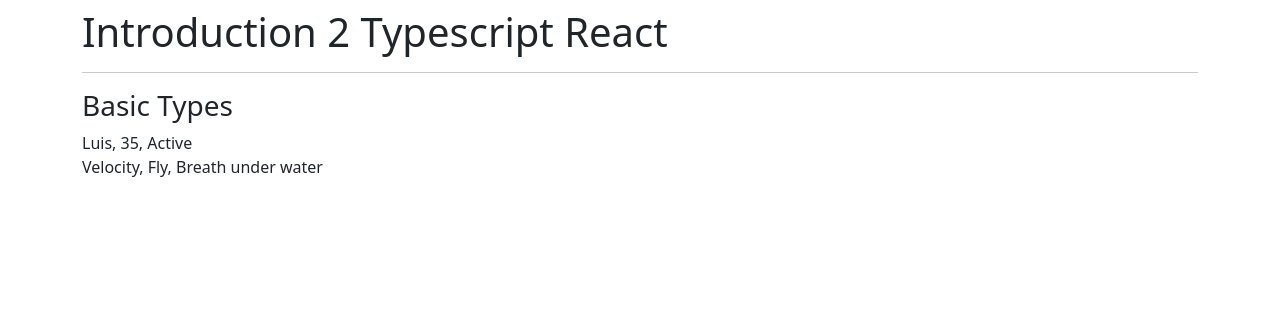
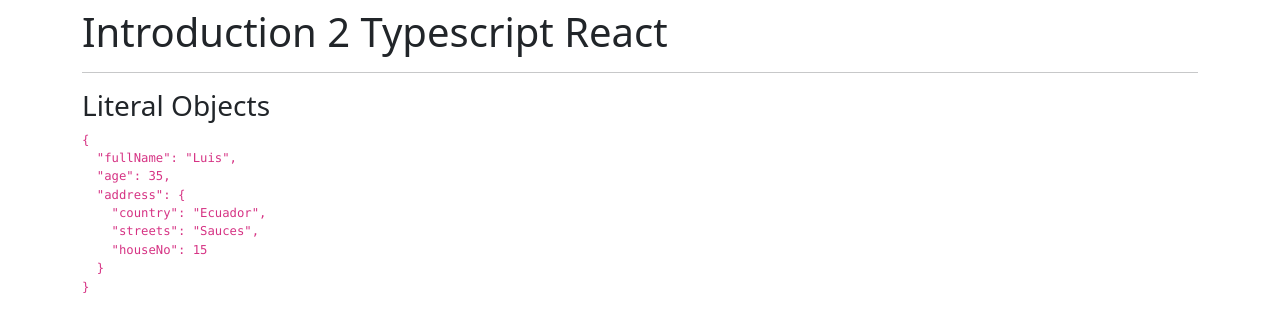
Before and after one commit to TheLuisAbarca/MyTypescriptKatas, a React (Create React App) app: page / in a window 1280 px wide. Shown: the top 332 px of the page. Built offline with nearby package versions, Linux system fonts and the light colour scheme.

Commit message:
Examples of literal objects and interfaces.

```diff
--- a/src/App.tsx
+++ b/src/App.tsx
@@ -1,11 +1,14 @@
-import { BasicTypes } from "./typescript/BasicTypes";
+// import { BasicTypes } from "./typescript/BasicTypes";
+
+import { LiteralObjects } from "./typescript/LiteralObjects";
 
 const App = () => {
   return (
     <div className='mt-2'>
       <h1>Introduction 2 Typescript React</h1>
       <hr />
-      <BasicTypes/>
+      {/* <BasicTypes/> */}
+      <LiteralObjects/>
     </div>
   )
 }
--- /dev/null
+++ b/src/typescript/LiteralObjects.tsx
@@ -0,0 +1,39 @@
+import React from 'react'
+
+interface Person {
+    fullName: string,
+    age: number,
+    address: Address
+}
+
+interface Address {
+    country: string,
+    streets: string,
+    houseNo: number
+}
+
+export const LiteralObjects = () => {
+
+    const person: Person = {
+        fullName: 'Luis',
+        age: 35,
+        address: {
+            country: 'Ecuador',
+            streets: 'Sauces',
+            houseNo: 15
+        }
+    }
+
+
+
+  return (
+    <>
+        <h3>Literal Objects</h3>
+        <code>
+            <pre>
+                { JSON.stringify(person, null, 2) }
+            </pre>
+        </code>
+    </>
+  )
+}
```
